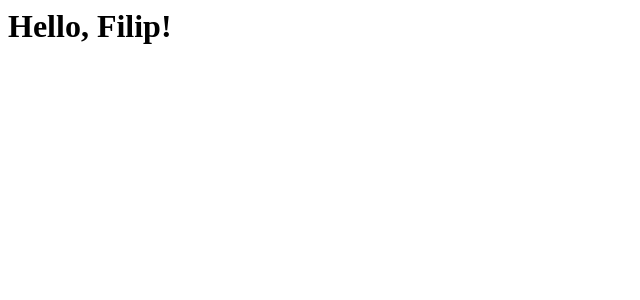
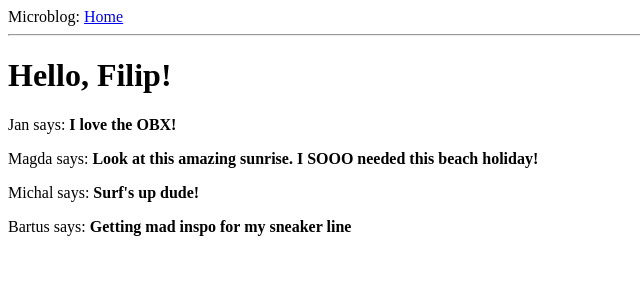
Before and after one commit to filipwodnicki/microblog, a Flask app: page / in a window 1280 px wide. Shown: the top 300 px of the page, without its empty margins (0-640 px from the left). Run offline with Flask 2, Linux system fonts and the light colour scheme.

Commit message:
Completed Ch2 - templates

```diff
--- a/app/routes.py
+++ b/app/routes.py
@@ -5,4 +5,22 @@ from app import app
 @app.route('/index')
 def index():
 	user = {'username':'Filip'}
-	return render_template('index.html', title="Home", user=user)
+	posts = [
+		{
+			'author' : {'username': 'Jan'},
+			'body' : 'I love the OBX!'
+		},
+		{
+			'author' : {'username': 'Magda'},
+			'body' : 'Look at this amazing sunrise. I SOOO needed this beach holiday!'
+		},
+		{
+			'author' : {'username': 'Michal'},
+			'body' : 'Surf\'s up dude!'
+		},
+		{
+			'author': {'username': 'Bartus'},
+			'body': 'Getting mad inspo for my sneaker line'
+		}
+	]
+	return render_template('index.html', title="Home", user=user, posts=posts)
--- /dev/null
+++ b/app/templates/base.html
@@ -0,0 +1,14 @@
+<html>
+    <head>
+        {% if title %}
+        <title>{{ title }} - Microblog</title>
+        {% else %}
+        <title>Welcome to Microblog!</title>
+        {% endif %}
+    </head>
+    <body>
+        <div> Microblog: <a href="/index">Home</a></div>
+        <hr>
+        {% block content %}{% endblock %}
+    </body>
+</html>
--- a/app/templates/index.html
+++ b/app/templates/index.html
@@ -1,8 +1,8 @@
-<html>
-	<head>
-		<title>{{ title }} - Microblog</title>
-	</head>
-	<body>
-		<h1>Hello, {{ user.username }}!</h1>
-	</body>
-</html>
+{% extends "base.html" %}
+
+{% block content %}
+    <h1>Hello, {{ user.username }}!</h1>
+    {% for post in posts %}
+    <div><p>{{ post.author.username }} says: <b>{{ post.body}}</b></p></div>
+    {% endfor %}
+{% endblock %}
```
